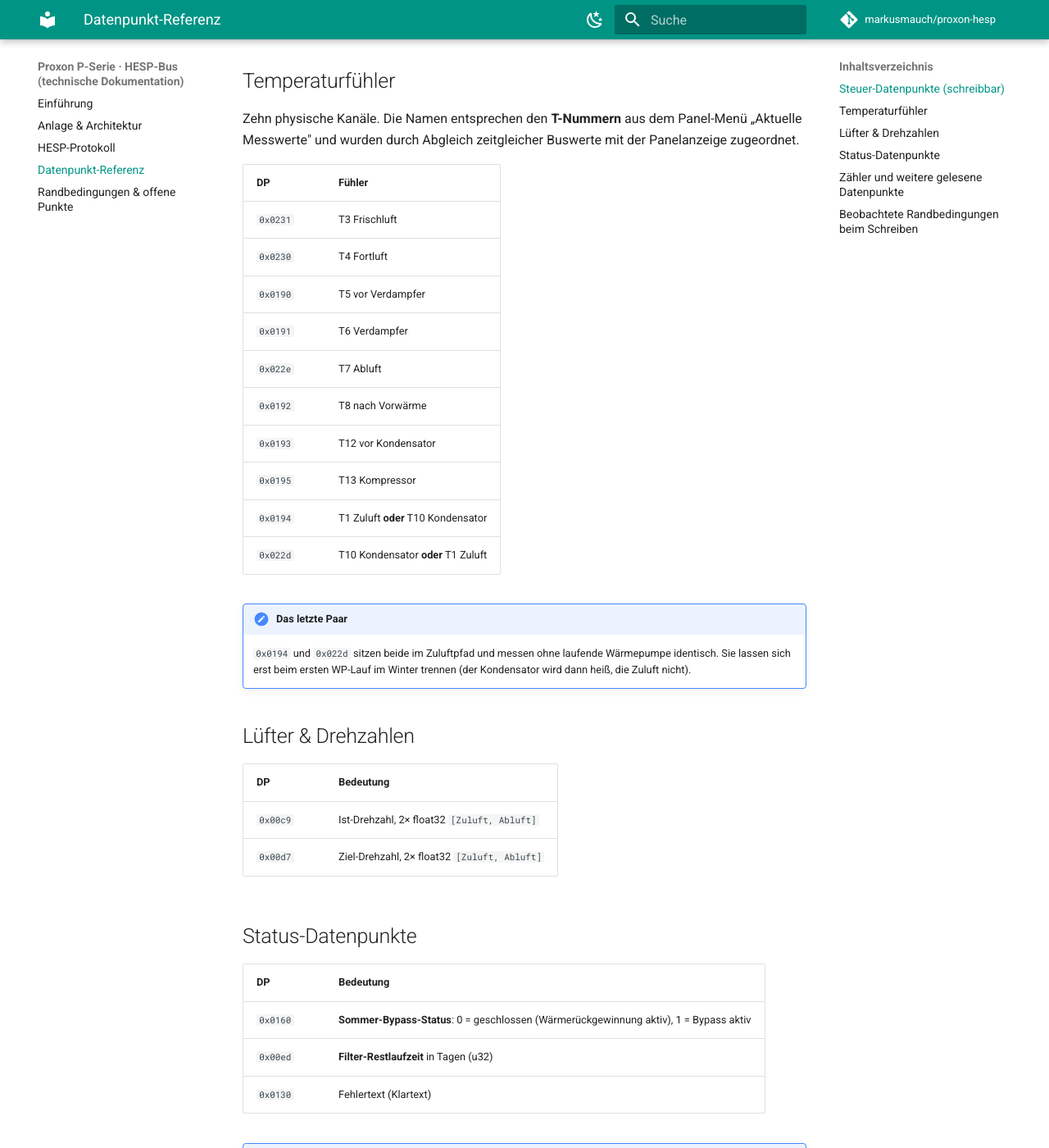
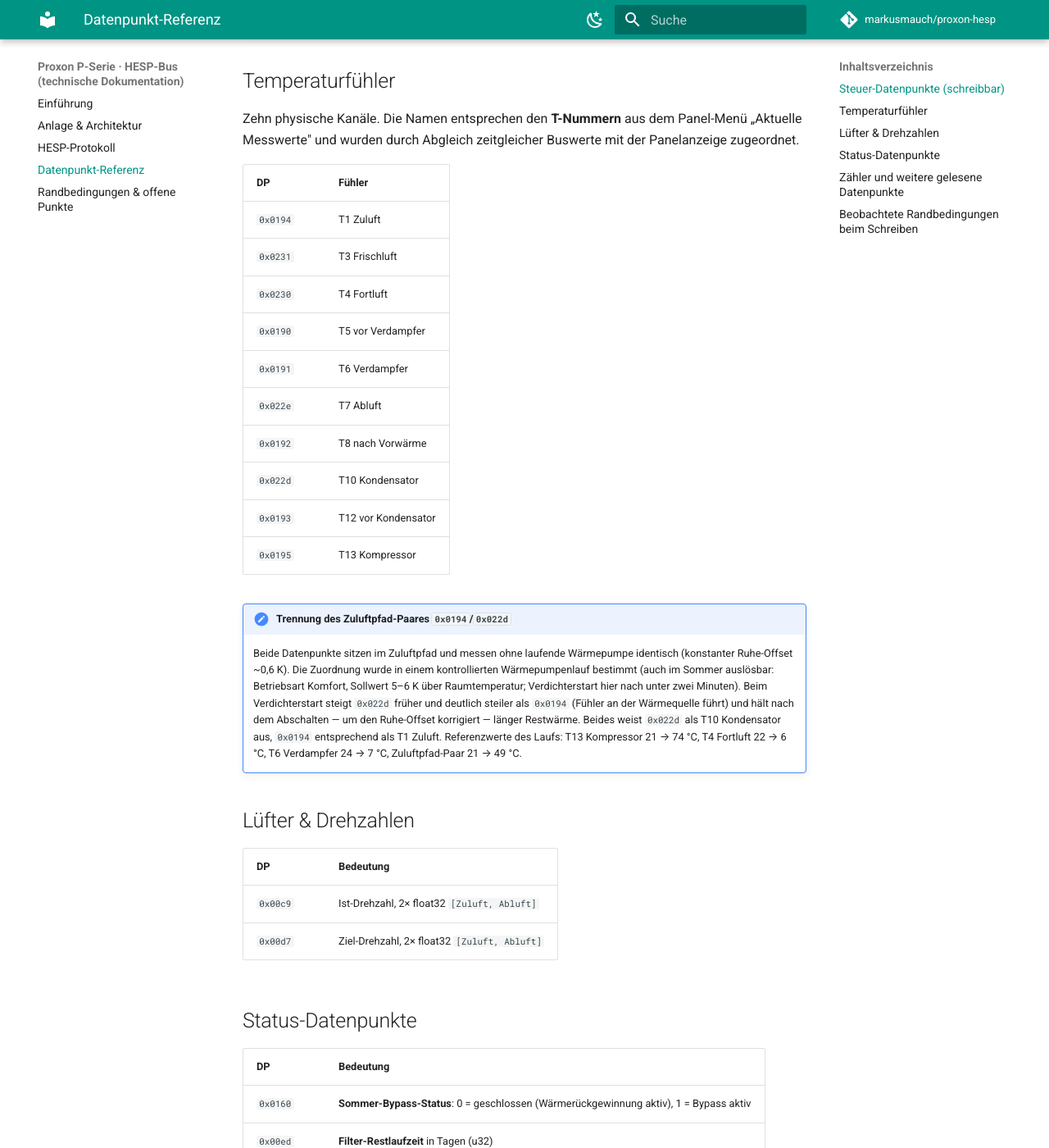
Before and after one commit to markusmauch/proxon-hesp, an MkDocs documentation site: the page built from docs/dp-referenz.md, in a window 1280 px wide and 1400 px high, scrolled down 918 px. Shown: the whole window at 82% size. Built offline with MkDocs 1.6.1 and Material for MkDocs 9.7.7, drawn with Linux system fonts in a browser that asks for light colours; comment, search, counter and statistics services are not loaded.

Commit message:
T-Karte final: 0x0194 = T1 Zuluft, 0x022d = T10 Kondensator (kontrollierter WP-Lauf, Dynamik-Trennung); 0x00ed-Dekrement bestaetigt
Co-Authored-By: Claude Fable 5 <noreply@anthropic.com>

```diff
--- a/docs/dp-referenz.md
+++ b/docs/dp-referenz.md
@@ -37,21 +37,28 @@ Panelanzeige zugeordnet.
 
 | DP | Fühler |
 |---|---|
+| `0x0194` | T1 Zuluft |
 | `0x0231` | T3 Frischluft |
 | `0x0230` | T4 Fortluft |
 | `0x0190` | T5 vor Verdampfer |
 | `0x0191` | T6 Verdampfer |
 | `0x022e` | T7 Abluft |
 | `0x0192` | T8 nach Vorwärme |
+| `0x022d` | T10 Kondensator |
 | `0x0193` | T12 vor Kondensator |
 | `0x0195` | T13 Kompressor |
-| `0x0194` | T1 Zuluft **oder** T10 Kondensator |
-| `0x022d` | T10 Kondensator **oder** T1 Zuluft |
 
-!!! note "Das letzte Paar"
-    `0x0194` und `0x022d` sitzen beide im Zuluftpfad und messen ohne laufende
-    Wärmepumpe identisch. Sie lassen sich erst beim ersten WP-Lauf im Winter trennen
-    (der Kondensator wird dann heiß, die Zuluft nicht).
+!!! note "Trennung des Zuluftpfad-Paares `0x0194`/`0x022d`"
+    Beide Datenpunkte sitzen im Zuluftpfad und messen ohne laufende Wärmepumpe
+    identisch (konstanter Ruhe-Offset ~0,6 K). Die Zuordnung wurde in einem
+    kontrollierten Wärmepumpenlauf bestimmt (auch im Sommer auslösbar: Betriebsart
+    Komfort, Sollwert 5–6 K über Raumtemperatur; Verdichterstart hier nach unter
+    zwei Minuten). Beim Verdichterstart steigt `0x022d` früher und deutlich steiler
+    als `0x0194` (Fühler an der Wärmequelle führt) und hält nach dem Abschalten —
+    um den Ruhe-Offset korrigiert — länger Restwärme. Beides weist `0x022d` als
+    T10 Kondensator aus, `0x0194` entsprechend als T1 Zuluft. Referenzwerte des
+    Laufs: T13 Kompressor 21 → 74 °C, T4 Fortluft 22 → 6 °C, T6 Verdampfer
+    24 → 7 °C, Zuluftpfad-Paar 21 → 49 °C.
 
 ## Lüfter & Drehzahlen
 
```
Also changed, not shown: docs/offene-punkte.md (+1 -2 lines).
